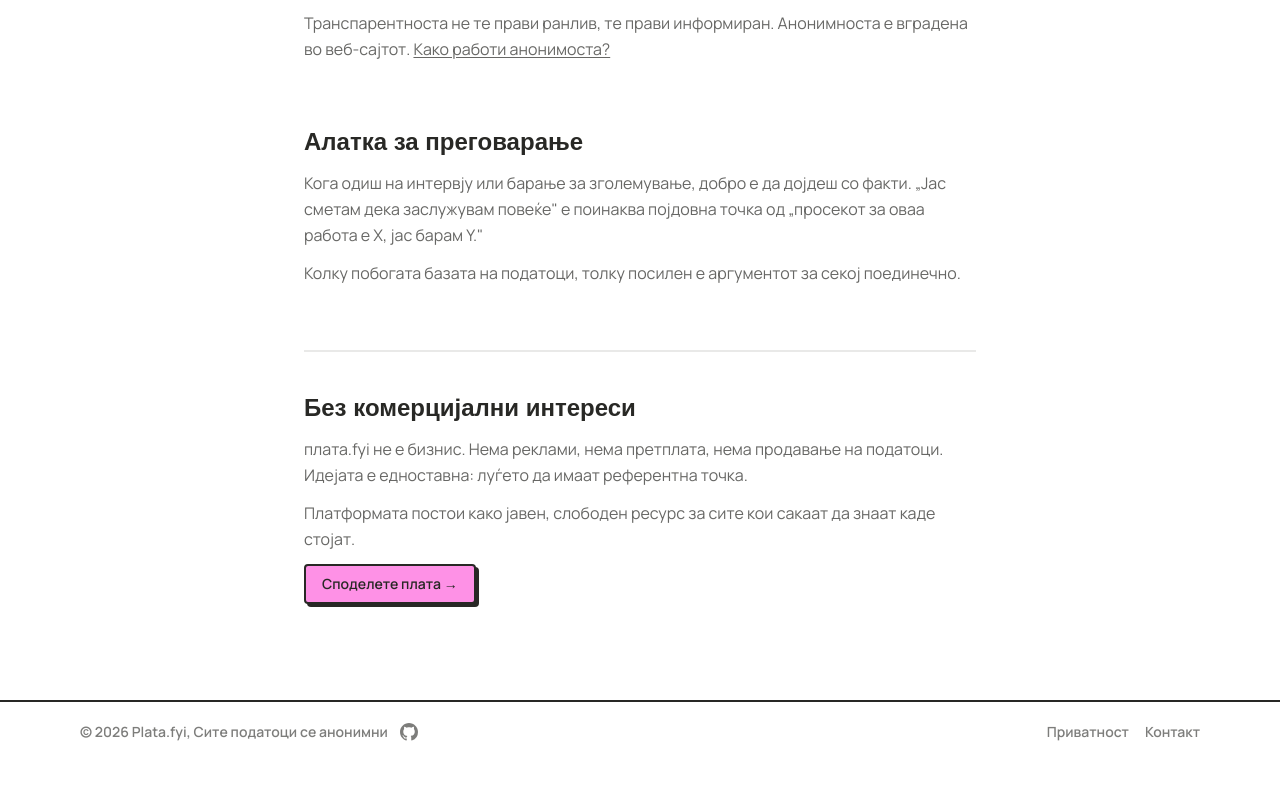
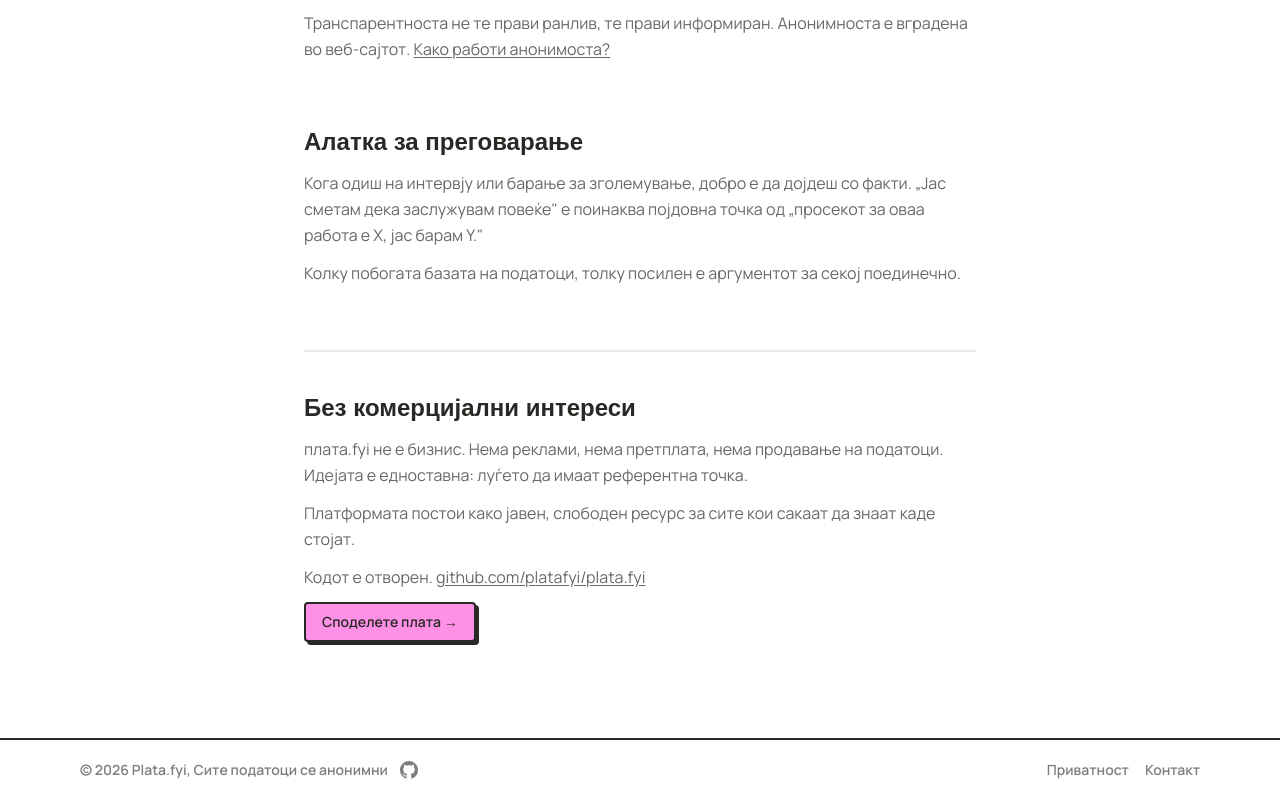
Before and after one commit to platafyi/plata.fyi, a Next.js app in the folder frontend/: page /zosto in a window 1280 px wide. Shown: the part 990-1790 px from the top of the page. Before the commit the page ends 1752 px from the top, so only its background shows below. Built offline with nearby package versions, Linux system fonts and the light colour scheme; a web font is replaced by a local one.

Commit message:
feat: add github link to the frontend's privacy page

```diff
--- a/frontend/src/app/zosto/page.tsx
+++ b/frontend/src/app/zosto/page.tsx
@@ -109,6 +109,17 @@ export default function ZostoPage() {
         <p className="text-base opacity-70 leading-relaxed">
           Платформата постои како јавен, слободен ресурс за сите кои сакаат да знаат каде стојат.
         </p>
+        <p className="text-base opacity-70 leading-relaxed">
+          Кодот е отворен.{" "}
+          <a
+            href="https://github.com/platafyi/plata.fyi"
+            target="_blank"
+            rel="noopener noreferrer"
+            className="underline underline-offset-2 hover:opacity-100 transition-opacity"
+          >
+            github.com/platafyi/plata.fyi
+          </a>
+        </p>
         <ShareButton />
       </section>
     </div>
```
